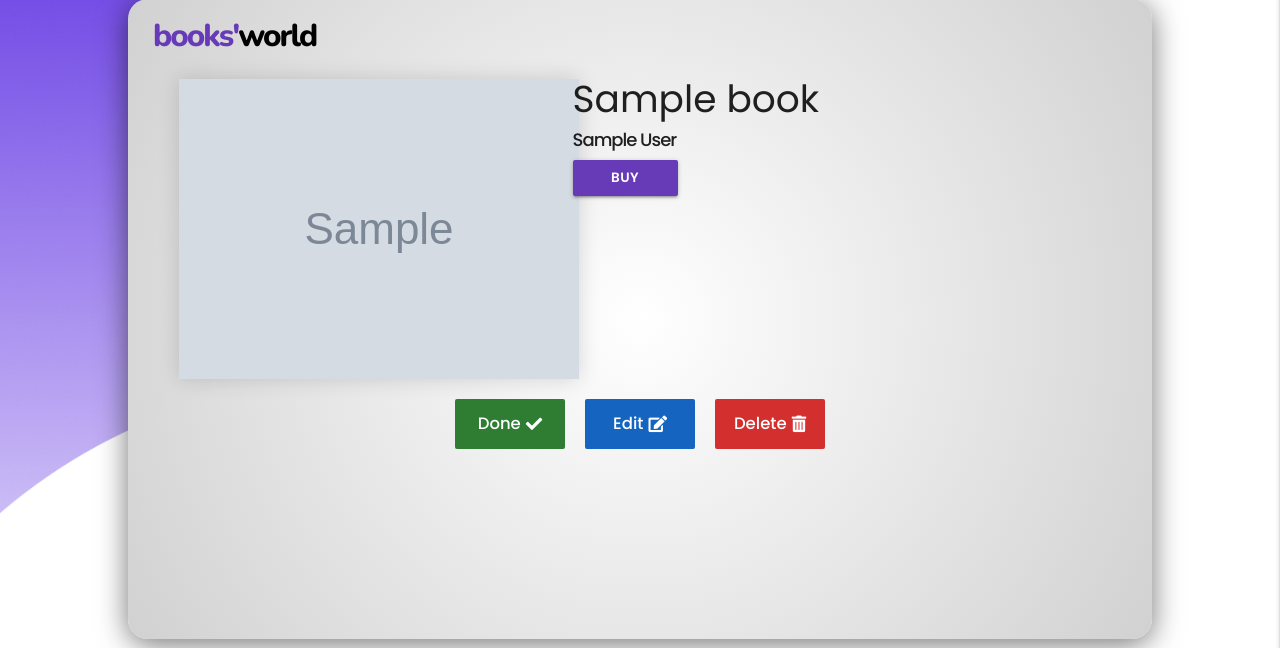
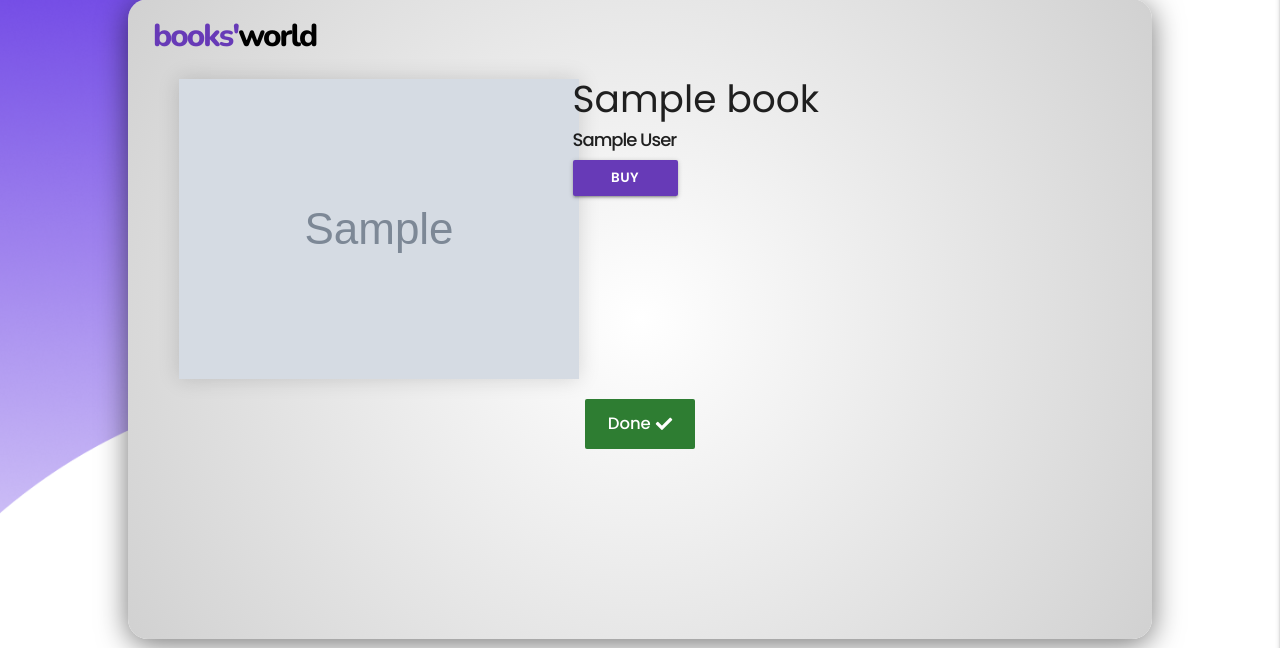
Before and after one commit to Henriqueperoni/CI-MS3-Books-World, a Flask app: template templates/book_info.html in a window 1280 px wide. Shown: the part 81-729 px from the top of the page. Run offline with Flask 2, Linux system fonts and the light colour scheme; the visitor is signed in with stand-in values (Sample User, id 1); the template is opened without the code that fills it: most values are stand-ins (such as "Sample title", 1, 10 or a date in 2020); grey boxes marked "Sample" are stand-in pictures; some libraries are stand-ins or nearby versions.

Commit message:
Edit and delete only show to the user who created the book

```diff
--- a/templates/book_info.html
+++ b/templates/book_info.html
@@ -24,13 +24,16 @@
             </div>
         </div>
 
+        <!-- Buttons -->
         <div class="row">
             <div class="edit-buttons col s12">
                 <a class="green darken-3 white-text" href="{{ url_for('view_list', list_name=list._id) }}">
                     Done <i class="fas fa-check white-text"></i>
                 </a>
-                <a id="edit-book" class="blue darken-3 white-text">Edit <i class="fas fa-edit white-text"></i></a>
-                <a id="delete-book" class="red darken-2 white-text">Delete <i class="fas fa-trash-alt white-text"></i></a>
+                {% if session.user|lower == list.created_by|lower %}
+                    <a id="edit-book" class="blue darken-3 white-text">Edit <i class="fas fa-edit white-text"></i></a>
+                    <a id="delete-book" class="red darken-2 white-text">Delete <i class="fas fa-trash-alt white-text"></i></a>
+                {% endif %}
             </div>
         </div>
 	</div>
@@ -84,7 +87,7 @@
                     <button type="submit" class="btn-form white-text deep-purple">Save  <i class="fas fa-save white-text"></i></button>
                 </div>
             </form>
-            <!-- close modal -->
+            <!-- Close Modal -->
             <button class="close-modal">x</button>
         </div>
     </div>
@@ -98,7 +101,7 @@
                 <a id="cancel-delete" class="grey darken-1 white-text">Cancel</a>
                 <a class="red darken-2 white-text" href="{{ url_for('delete_book_in_list', list_name=list._id, book_id=book._id) }}">Delete <i class="fas fa-trash-alt white-text"></i></a>
             </div>
-            <!-- close modal -->
+            <!-- Close Modal -->
             <button class="close-modal-delete">x</button>
         </div>
     </div>
```
